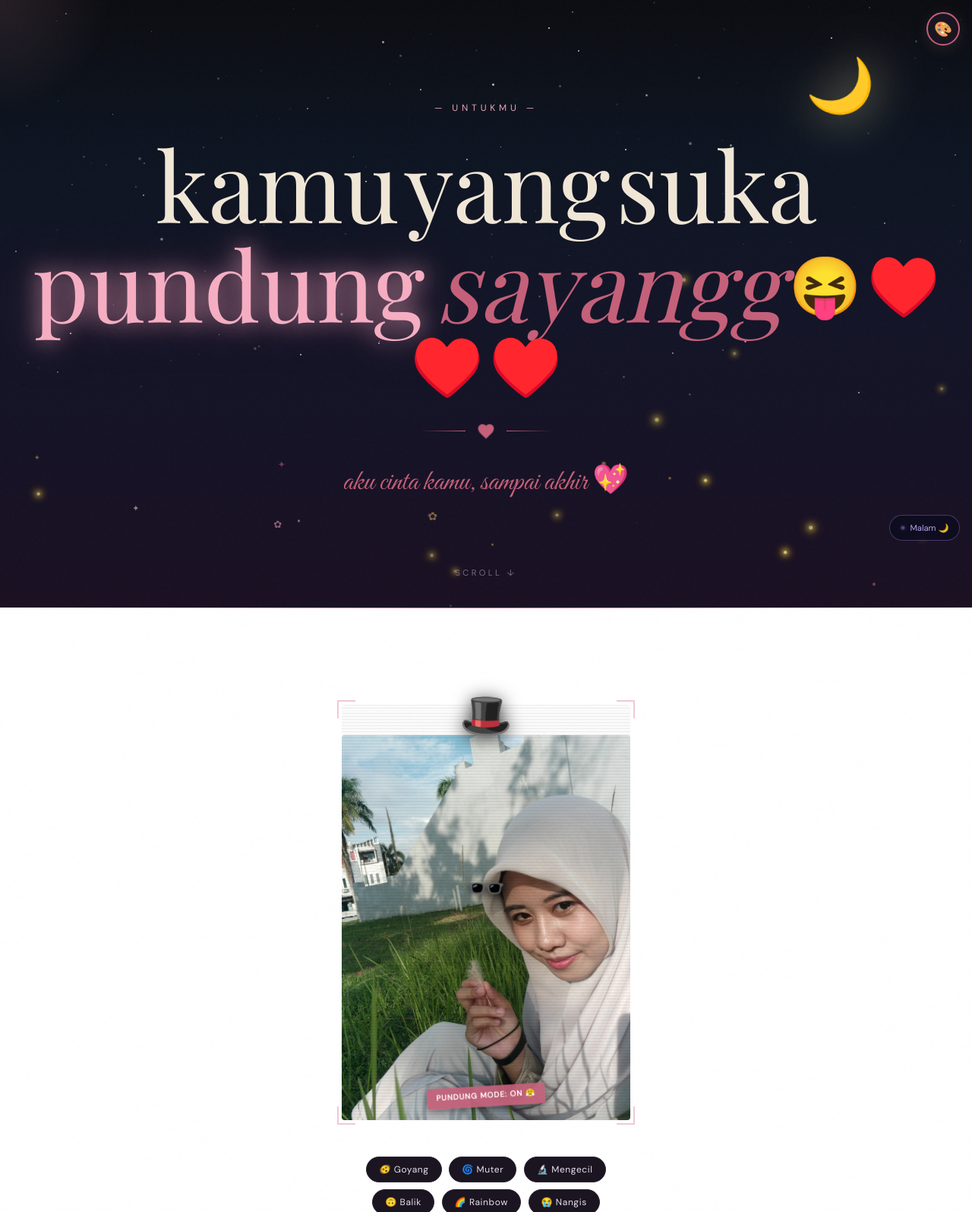
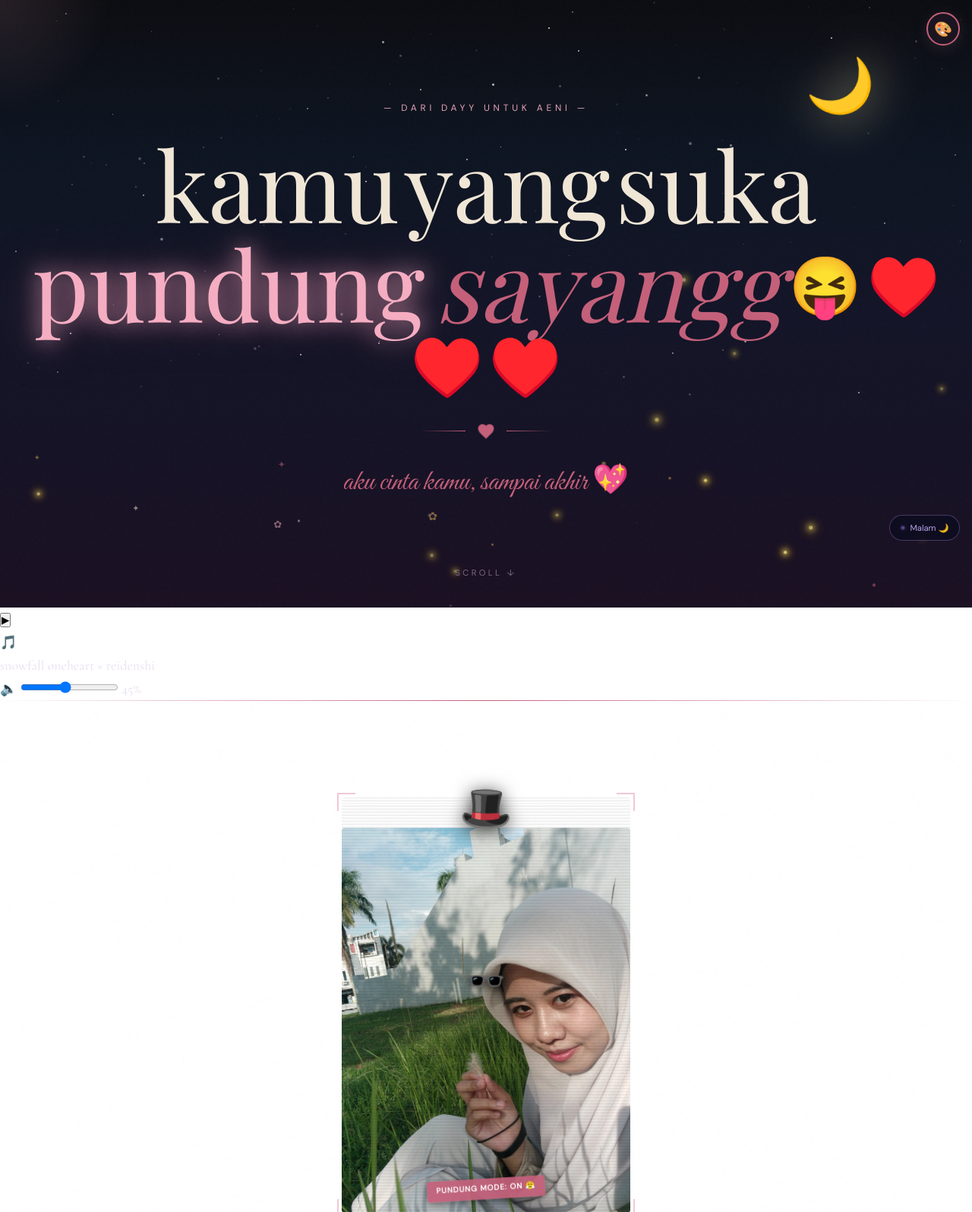
Before and after one commit to RMBLOGG/pundung, a Flask app: page / in a window 1280 px wide. Shown: the top 1596 px of the page at 76% size. Run offline with Flask 3, Linux system fonts and the light colour scheme; some web fonts are replaced.

Commit message:
Add files via upload

```diff
--- a/templates/index.html
+++ b/templates/index.html
@@ -46,6 +46,11 @@
     <div class="walker-label" id="walkerLabel">sayang 🌸</div>
   </div>
 
+  <!-- AUDIO -->
+  <audio id="bgMusic" loop preload="auto">
+    <source src="{{ url_for('static', filename='snowfall.mp3') }}" type="audio/mpeg">
+  </audio>
+
   <!-- THEME SWITCHER -->
   <div class="theme-switcher">
     <button class="theme-toggle-btn" id="themeToggleBtn" title="Ganti Tema">🎨</button>
@@ -81,7 +86,7 @@
   <section class="hero">
     <div class="noise-overlay"></div>
     <div class="title-wrap" id="titleWrap">
-      <p class="eyebrow">— untukmu —</p>
+      <p class="eyebrow">— dari dayy untuk aeni —</p>
       <div class="jedag-wrap" id="jedagText">
         <span class="jd-word" data-i="0">kamu</span>
         <span class="jd-word" data-i="1">yang</span>
@@ -105,6 +110,28 @@
     </div>
     <div class="scroll-hint">scroll ↓</div>
   </section>
+
+  <!-- MUSIC BAR -->
+  <div class="music-bar">
+    <button class="music-play-btn" id="musicBtn" title="Play / Pause">
+      <span class="music-icon" id="musicIcon">▶</span>
+      <span class="music-bars" id="musicBars">
+        <span></span><span></span><span></span><span></span>
+      </span>
+    </button>
+    <div class="music-vinyl" id="musicVinyl">
+      <div class="vinyl-inner">🎵</div>
+    </div>
+    <div class="music-bar-info">
+      <span class="music-song-title">snowfall</span>
+      <span class="music-song-artist">øneheart × reidenshi</span>
+    </div>
+    <div class="music-vol-wrap">
+      <span class="vol-icon" id="volIcon">🔈</span>
+      <input type="range" class="music-vol" id="musicVol" min="0" max="100" value="45">
+      <span class="vol-val" id="volVal">45%</span>
+    </div>
+  </div>
 
   <!-- FOTO -->
   <section class="photo-section">
@@ -215,6 +242,7 @@
     </div>
   </section>
 
+
   <!-- FINAL -->
   <section class="final-section">
     <div class="final-wrap">
```
